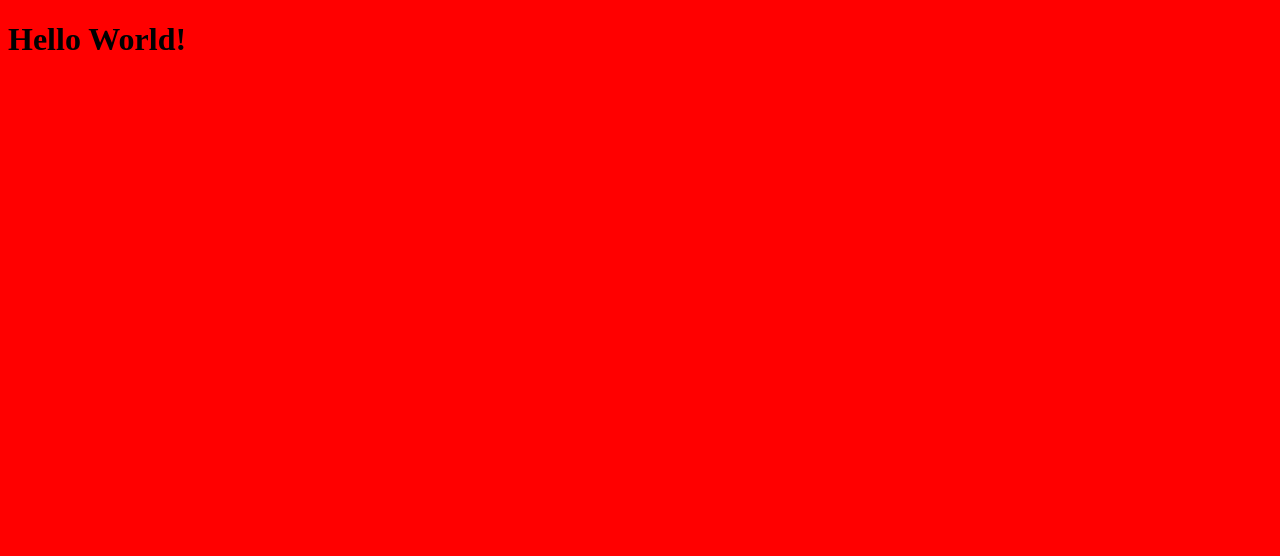
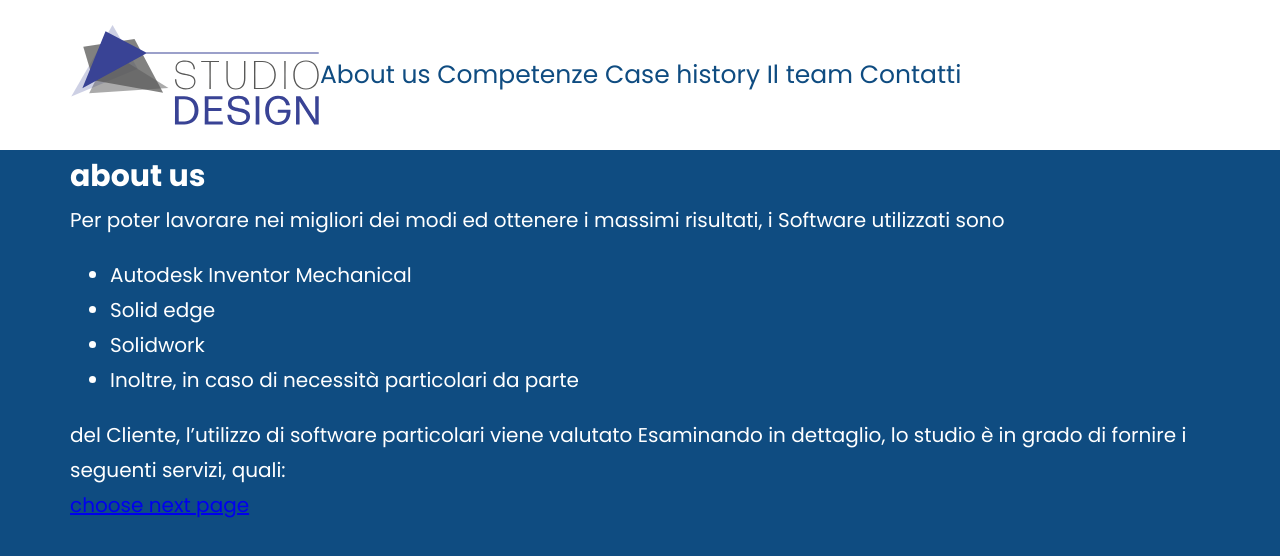
Before and after one commit to malienkoN/studio-design, a plain HTML site: page source/index.html in a window 1280 px wide. Drawn offline with nearby package versions, Linux system fonts and the light colour scheme; files that its build step writes are made by us from their sources.

Commit message:
базовая структура сайта

```diff
--- a/source/index.html
+++ b/source/index.html
@@ -7,6 +7,114 @@
     <title>Studio Design</title>
 </head>
 <body>
-    <h1>Hello World!</h1>
+<div class="page">
+
+    <header class="header">
+        <div class="container">
+            <div class="header__inner">
+                <img src="./img/icon-logo.svg" alt="" width="250" height="100">
+
+                <nav class="header__nav">
+                    <a href="#">About us</a>
+                    <a href="">Competenze</a>
+                    <a href="">Case history</a>
+                    <a href="">Il team</a>
+                    <a href="">Contatti</a>
+                </nav>
+            </div>
+        </div>
+    </header>
+
+    <section class="section">
+        <div class="container">
+            <h2 class="section__title">about us</h2>
+
+            <div class="section__text">
+                <p>
+                    Per poter lavorare nei migliori dei modi ed ottenere
+                    i massimi risultati, i Software utilizzati sono
+                </p>
+
+                <ul>
+                    <li>Autodesk Inventor Mechanical</li>
+                    <li>Solid edge</li>
+                    <li>Solidwork</li>
+                    <li>Inoltre, in caso di necessità particolari da parte</li>
+                </ul>
+
+                <p>
+                    del Cliente, l’utilizzo di software particolari viene valutato
+                    Esaminando in dettaglio, lo studio è in grado di fornire i
+                    seguenti servizi, quali:
+                </p>
+            </div>
+
+            <a class="section__link" href="#">
+                choose next page
+            </a>
+        </div>
+    </section>
+
+    <section class="section">
+        <div class="container">
+            <h2 class="section__title">about us</h2>
+
+            <div class="section__text">
+                <p>
+                    Per poter lavorare nei migliori dei modi ed ottenere
+                    i massimi risultati, i Software utilizzati sono
+                </p>
+
+                <ul>
+                    <li>Autodesk Inventor Mechanical</li>
+                    <li>Solid edge</li>
+                    <li>Solidwork</li>
+                    <li>Inoltre, in caso di necessità particolari da parte</li>
+                </ul>
+
+                <p>
+                    del Cliente, l’utilizzo di software particolari viene valutato
+                    Esaminando in dettaglio, lo studio è in grado di fornire i
+                    seguenti servizi, quali:
+                </p>
+            </div>
+
+            <a class="section__link" href="#">
+                choose next page
+            </a>
+        </div>
+    </section>
+
+    <section class="section">
+        <div class="container">
+            <h2 class="section__title">about us</h2>
+
+            <div class="section__text">
+                <p>
+                    Per poter lavorare nei migliori dei modi ed ottenere
+                    i massimi risultati, i Software utilizzati sono
+                </p>
+
+                <ul>
+                    <li>Autodesk Inventor Mechanical</li>
+                    <li>Solid edge</li>
+                    <li>Solidwork</li>
+                    <li>Inoltre, in caso di necessità particolari da parte</li>
+                </ul>
+
+                <p>
+                    del Cliente, l’utilizzo di software particolari viene valutato
+                    Esaminando in dettaglio, lo studio è in grado di fornire i
+                    seguenti servizi, quali:
+                </p>
+            </div>
+
+            <a class="section__link" href="#">
+                choose next page
+            </a>
+        </div>
+    </section>
+
+</div><!-- ./page  -->
 </body>
 </html>
--- /dev/null
+++ b/source/sass/blocks/header.scss
@@ -0,0 +1,22 @@
+.header {
+  background-color: $white;
+  position: sticky;
+  top: 0;
+
+  &__inner {
+    min-height: 150px;
+    display: flex;
+    align-items: center;
+  }
+
+  &__nav {
+    font-size: 25px;
+    line-height: 1.2;
+    color: $blue;
+
+    a {
+      color: inherit;
+      text-decoration: none;
+    }
+  }
+}
--- /dev/null
+++ b/source/sass/blocks/section.scss
@@ -0,0 +1,8 @@
+.section {
+  padding-top: 150px;
+  height: 100%;
+  background-color: $blue;
+
+  scroll-snap-align: start;
+  margin: 0;
+}
--- a/source/sass/colors.scss
+++ b/source/sass/colors.scss
@@ -1 +1,2 @@
-$red-500: red;
+$white: #ffffff;
+$blue: #0f4c81;
--- a/source/sass/general.scss
+++ b/source/sass/general.scss
@@ -1,3 +1,37 @@
+*,
+*::before,
+*::after {
+  box-sizing: border-box;
+}
+
+h1, h2, h3, h4, h5, h6 {
+  margin: 0;
+}
+
+p {
+  margin: 0;
+}
+
 body {
-  background: $red-500;
+  margin: 0;
+  background-color: #ffffff;
+
+  font-family: 'Poppins', sans-serif;
+  font-size: 20px;
+  line-height: 1.75;
+  font-weight: 400;
+  color: $white;
 }
+
+.container {
+  width: 100%;
+  max-width: 1170px;
+  margin: 0 auto;
+  padding: 0 15px;
+}
+
+.page {
+  height: 100vh;
+  overflow: auto;
+  scroll-snap-type: y mandatory;
+}
--- a/source/sass/style.scss
+++ b/source/sass/style.scss
@@ -1,2 +1,5 @@
-@import "colors.scss";
-@import "general.scss";
+@import 'colors.scss';
+@import url('https://fonts.googleapis.com/css2?family=Poppins:wght@200;400;700&display=swap');
+@import 'general.scss';
+@import 'blocks/header.scss';
+@import 'blocks/section.scss';
```
Also changed, not shown: source/img/icon-logo.svg (added), source/img/sprite.svg (added).
